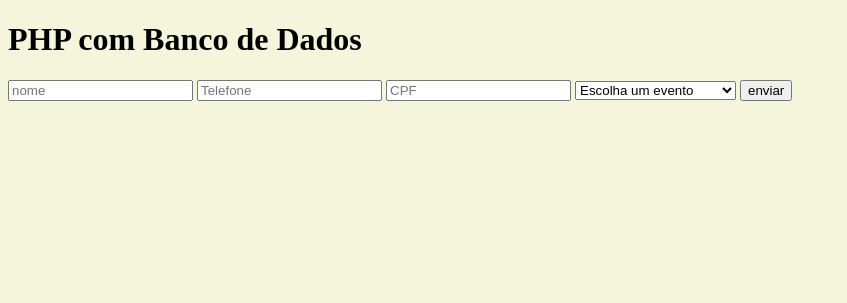
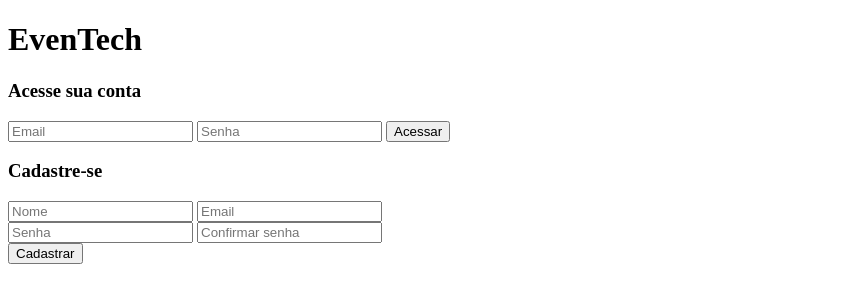
Before and after one commit to JessicaMoreiraS/Formulario-DB-PHP, a PHP site: page / in a window 1280 px wide. Shown: the top 303 px of the page, without its empty margins (0-847 px from the left). Run offline with PHP 8.4, Linux system fonts and the light colour scheme; some libraries are stand-ins or nearby versions.

Commit message:
Update index.php

```diff
--- a/index.php
+++ b/index.php
@@ -4,65 +4,113 @@
     <meta charset="UTF-8">
     <meta http-equiv="X-UA-Compatible" content="IE=edge">
     <meta name="viewport" content="width=device-width, initial-scale=1.0">
-    <title>PHP Banco de Dados - POST</title>
-    <style>
-        body{
-            background-color: beige;
-        }
-    </style>
+    <link rel="stylesheet" href="css/style.css">
+    <link href="https://cdn.jsdelivr.net/npm/@sweetalert2/theme-dark@4/dark.css" rel="stylesheet">
+    <script src="https://cdn.jsdelivr.net/npm/sweetalert2@11/dist/sweetalert2.min.js"></script>
+    <link rel="preconnect" href="https://fonts.googleapis.com">
+    <link rel="preconnect" href="https://fonts.gstatic.com" crossorigin>
+    <link href="https://fonts.googleapis.com/css2?family=Kanit&display=swap" rel="stylesheet">
+    <title>EvenTech</title>
 </head>
 <body>
-    <head>
-        <h1>PHP com Banco de Dados</h1>
-    </head>
-    <main>
-        <form action="" method=POST>
-            <input type="text" id=nome name="nome" placeholder= nome>
-            <input type="tel" name="telefone" placeholder="Telefone">
-            <input type="text" name="cpf" placeholder="CPF">
-            <select name="nomeEvento">
-                <option value="none">Escolha um evento</option>
-                <option value="techweek">Tech week</option>
-                <option value="mobileworldcongress ">Mobile World Congress</option>
-                <option value="cio100awards ">CIO 100 Awards</option>
-                <option value="nerdweek">Nerd week</option>
-                <option value="digitalexposaopaulo ">Digital Expo São Paulo</option>
-                <option value="developerweek ">DeveloperWeek</option>
-            </select>
+    <header>
+        <h1>EvenTech</h1>
+    </header>
+    <main class="mainIndex">
+        <div class="acesse">
+            <form action="" method='GET'>
+                <h3>Acesse sua conta</h3>
+                <input type="text" name="emailLogin" id="emailLogin" placeholder="Email">
+                <input type="password" name="senhaLogin" id="senhaLogin" placeholder="Senha">
 
-            <input type="submit" value="enviar">
-        </form>
+                <!-- <a href="esqueciSenha.php">Esqueci minha senha</a> -->
+
+                <input type="submit" value="Acessar">
+            </form>
+        </div>
+        <div class="cadastre">
+            <form action="" method="POST">
+                <h3>Cadastre-se</h3>
+                <div class="container">
+                    <div class="box">
+                        <input type="text" name="nomeCadastro" id="nomeCadastro" placeholder="Nome">
+                        <input type="text" name="emailCadastro" id="emailCadastro" placeholder="Email">
+                    </div>
+                    <div class="box">
+                        <input type="password" name="senhaCadastro" id="senhaCadastro" placeholder="Senha">
+                        <input type="password" name="confirmaSenhaCadastro" id="confirmaSenhaCadastro" placeholder="Confirmar senha">
+                    </div>
+                </div>
+
+                <input type="submit" value="Cadastrar">
+            </form>
+        </div>
     </main>
-    <footer>
 
-    </footer>
+    <script src="js/script.js"></script>
+    <?php
+        session_start();
+        //$conn = mysqli_connect("localhost", "nome_do_usuario", "senha", "nome_do_banco");   // Criar a conexão  - conn é de conexao / mysqli_connect() é padrão
+        $conn = mysqli_connect("localhost", "root", "", "bancophp");   // Criar a conexão  - xampp
+        $nomeTabela = 'usuarioseventotech';
 
-    <script>
-        console.log("oii")
-    </script>
+        if($_SERVER["REQUEST_METHOD"] == "POST"){
+            $nome = $_POST['nomeCadastro'];
+            $email = $_POST['emailCadastro'];
+            $senha = $_POST['senhaCadastro'];
+            $confirmaSenha = $_POST['confirmaSenhaCadastro'];
+            if($nome != "" && $email != "" && $senha != ""){
+                if($confirmaSenha == $senha){
+                    $sql = "INSERT INTO $nomeTabela (nome, email, senha) VALUES ('$nome', '$email', '$senha')";
 
-    <?php
-        //rot é raiz (pq no xampp nao precisa do usuario)
-        //Criar a conexão com Banco de dados
-        $conn = mysqli_connect("localhost", "root", "", "bancodadosphp");   //conn é de conexao / mysqli_connect() é padrão
+                    if(mysqli_query($conn, $sql)){
+                        $result_tabela = "SELECT * FROM $nomeTabela";
+                        $resultado_tabela = mysqli_query($conn, $result_tabela);
 
-        //verifica se o formulario foi enviado pelo metodo POST
-        if($_SERVER["REQUEST_METHOD"] == "POST"){   //$_SERVER["REQUEST_METHOD"] vefica o metodo do formulario
-            $nome = $_POST['nome'];
-            $telefone = $_POST['telefone'];
-            $cpf = $_POST['cpf'];
-            $senha = $_POST['senha'];
+                        while($row_usuario = mysqli_fetch_assoc($resultado_tabela)){
+                            if($row_usuario['email'] == $email && $row_usuario['senha'] == $senha){
+                                $_SESSION['idAcesso'] = $row_usuario['idusuario'];
+                            }
+                        }
+                        header('Location: homeUser.php');
+                    }else{
+                        echo ('<script>Swal.fire("Erro ao inserir");</script>');
+                    }
+                }else{
+                    echo ('<script>Swal.fire("Suas senhas não coincidem");</script>');
+                }
+            }else{
+                echo ('<script>Swal.fire("Preencha todos os campos para se cadastrar");</script>');
+            }
+        }
 
 
-            //Cria os valores que foram digitados no input e insere o registro na tabela
-            $sql = "INSERT INTO $nomeEvento (cpf, nome, telefone, senha) VALUES ('$cpf', '$nome', '$telefone', '$senha')";
+        if($_SERVER["REQUEST_METHOD"] == "GET"){
+            if(isset($_GET['emailLogin']) && isset($_GET['senhaLogin'])){
 
+                $email = $_GET['emailLogin'];
+                $senha = $_GET['senhaLogin'];
 
-            //Verifica se foi enviado ou se ocorreu erro
-            if(mysqli_query($conn, $sql)){
-                echo "Registro inserido com sucesso";
-            }else{
-                echo "Eroo ao inserir";
+                if($email == 'gestor' && $senha = 123){
+                    header('Location: homeGestor.php');
+                }else{
+                    $result_tabela = "SELECT * FROM $nomeTabela";
+                    $resultado_tabela = mysqli_query($conn, $result_tabela);
+
+                    while($row_usuario = mysqli_fetch_assoc($resultado_tabela)){
+                        if($row_usuario['email'] == $email && $row_usuario['senha'] == $senha){
+                            $_SESSION['idAcesso'] = $row_usuario['idusuario'];
+                            header('Location: homeUser.php');
+                        }else{
+                            echo ('
+                            <script>
+                                Swal.fire("usuario ou senha invalidos")
+                            </script>
+                            ');
+                        }
+                    }
+                }
+
             }
         }
     ?>
```
